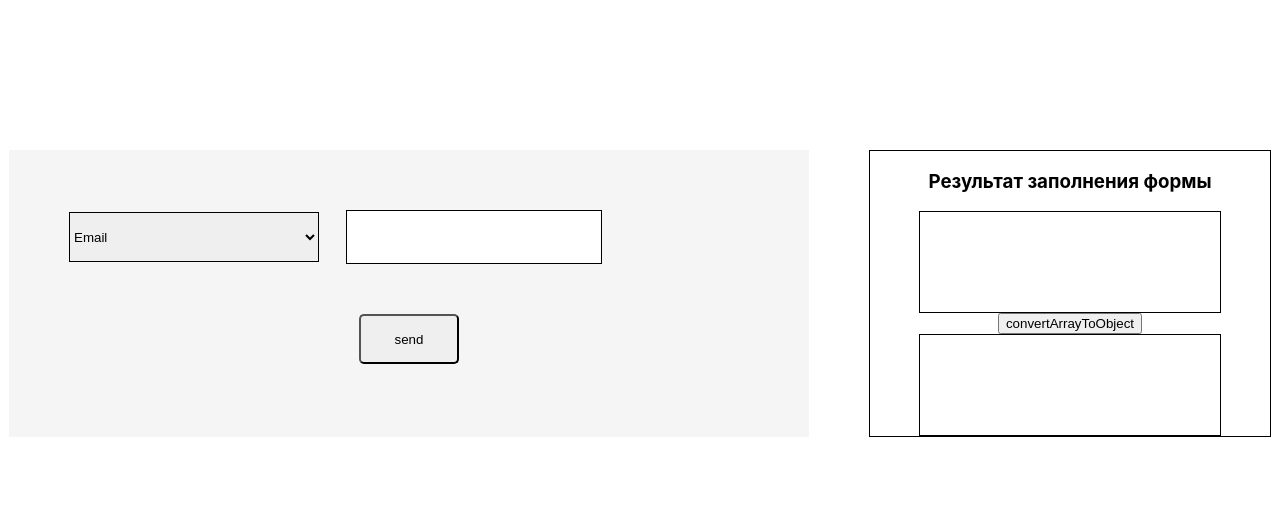
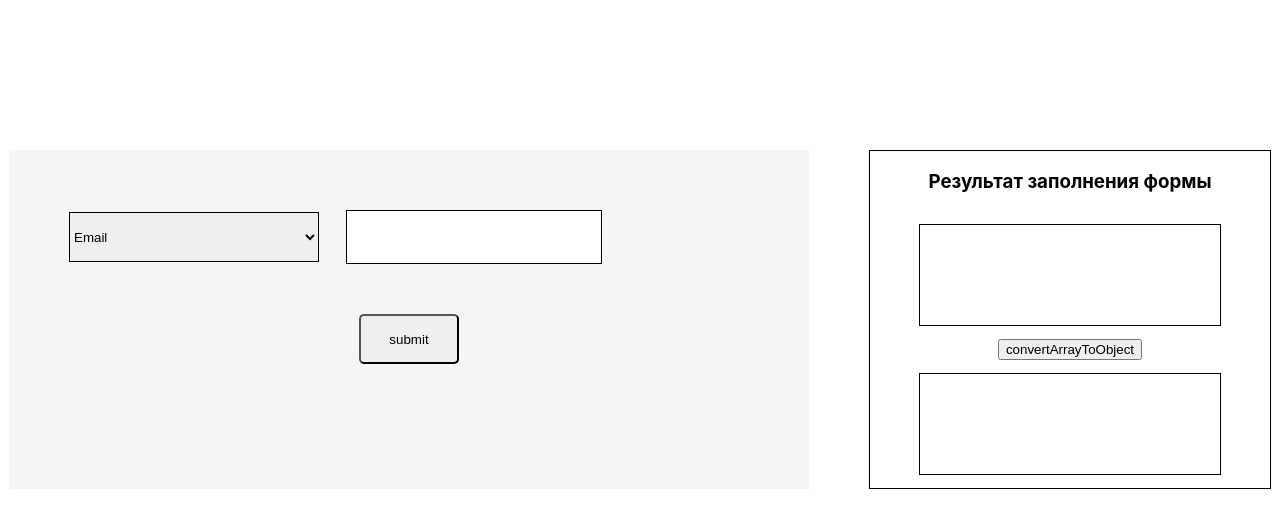
Before and after one commit to liza-rd-brain/ContactForm, a React (Create React App) app: page / in a window 1280 px wide. Shown: the top 528 px of the page. Built offline with nearby package versions, Linux system fonts and the light colour scheme.

Commit message:
Added function to convert data

```diff
--- a/src/App.tsx
+++ b/src/App.tsx
@@ -2,14 +2,14 @@ import styled from "styled-components";
 import "./index.css";
 
 import { Form } from "./Form";
-import { useReducer } from "react";
+import { useContext, useReducer } from "react";
 import React from "react";
 import {
   ActionType,
   AppState,
+  FormDataType,
   FormItemListType,
   FormItemValues,
-  FormState,
   FormValuesType,
 } from "./types";
 
@@ -33,46 +33,79 @@ const MessageListWrap = styled.div`
 
 const MessageListHeader = styled.h3``;
 
-const FormData = styled.div`
+const FormData = styled.pre`
   width: 300px;
   min-height: 100px;
   border: 1px solid #000;
 `;
 
-const getFormData = (formData: FormItemListType) => {
-  if (formData.length > 0) {
-    const formDataObj = getFormValues(formData);
-    const formDataString = JSON.stringify(formDataObj, null, 2);
+const getFormValuesString = (formData: FormDataType) => {
+  if (formData) {
+    const formDataString = JSON.stringify(formData, null, 2);
     return formDataString;
   } else {
     return null;
   }
 };
 
+const getConvertedValuesString = (convertedValues: FormItemValues[]) => {
+  if (convertedValues.length > 0) {
+    const convertedDataString = JSON.stringify(convertedValues, null, 2);
+    return convertedDataString;
+  } else {
+    return null;
+  }
+};
+
 const MessageList = (props: AppState) => {
+  const appDispatch = useContext(AppDispatch);
+  const { formValues, convertedValues } = props;
   return (
     <MessageListWrap>
       <MessageListHeader>Результат заполнения формы</MessageListHeader>
-      {console.log(props)}
-      <FormData>{getFormData(props.formData)}</FormData>
-      <button type="button">convertArrayToObject</button>
-      <FormData> </FormData>
+
+      <FormData>{getFormValuesString(formValues)}</FormData>
+      <button
+        type="button"
+        onClick={() => {
+          appDispatch({
+            type: "convertData",
+          });
+        }}
+      >
+        convertArrayToObject
+      </button>
+      {<FormData> {getConvertedValuesString(convertedValues)}</FormData>}
     </MessageListWrap>
   );
 };
 
-export const reducer = (state: AppState, action: ActionType) => {
+export const reducer = (state: AppState, action: ActionType): AppState => {
   switch (action.type) {
     case "sendForm": {
-      console.log("action.payload", action.payload);
-      return { ...state, formData: action.payload };
+      const formData = action.payload;
+      const formValues = getFormValues(formData);
+
+      return { ...state, formValues };
+    }
+
+    case "convertData": {
+      const formVlaues = state.formValues;
+      const convertedValues = convertArrayToObject(formVlaues);
+
+      if (convertedValues) {
+        return { ...state, convertedValues };
+      } else {
+        return state;
+      }
     }
   }
   return state;
 };
 
 const initialState = {
-  formData: [],
+  formValues: null,
+  convertedValues: [],
 };
 
 //TODO:take out to App
@@ -88,12 +121,11 @@ const getFormValues = (formData: FormItemListType) => {
     { type: [], value: [] }
   );
 
-  console.log("formValues", formValues);
-
   return formValues;
 };
 
-const convertArrayToObject = (formValues: FormValuesType) => {
+const convertArrayToObject = (formValues: FormDataType) => {
+  if (formValues) {
     const { type: typeList, value: valueList } = formValues;
 
     const convertedArrayToObject = typeList.reduce<FormItemValues[]>(
@@ -108,7 +140,10 @@ const convertArrayToObject = (formValues: FormValuesType) => {
       []
     );
 
-  console.log("convertedArrayToObject", convertedArrayToObject);
+    return convertedArrayToObject;
+  } else {
+    return null;
+  }
 };
 
 export const AppDispatch = React.createContext<React.Dispatch<ActionType>>(
@@ -121,7 +156,10 @@ export const App = () => {
     <AppDispatch.Provider value={appDispatch}>
       <Container>
         <Form />
-        <MessageList formData={state.formData} />
+        <MessageList
+          formValues={state.formValues}
+          convertedValues={state.convertedValues}
+        />
       </Container>
     </AppDispatch.Provider>
   );
--- a/src/Form.tsx
+++ b/src/Form.tsx
@@ -188,7 +188,7 @@ export const Form = () => {
             convertArrayToObject(formValues); */
           }}
         >
-          send
+          submit
         </SubmitButton>
       </FormContainer>
     </FormDispatch.Provider>
```
Also changed, not shown: src/types/index.ts (+13 -7 lines). Lines whose indentation alone changed are shown as unchanged.
